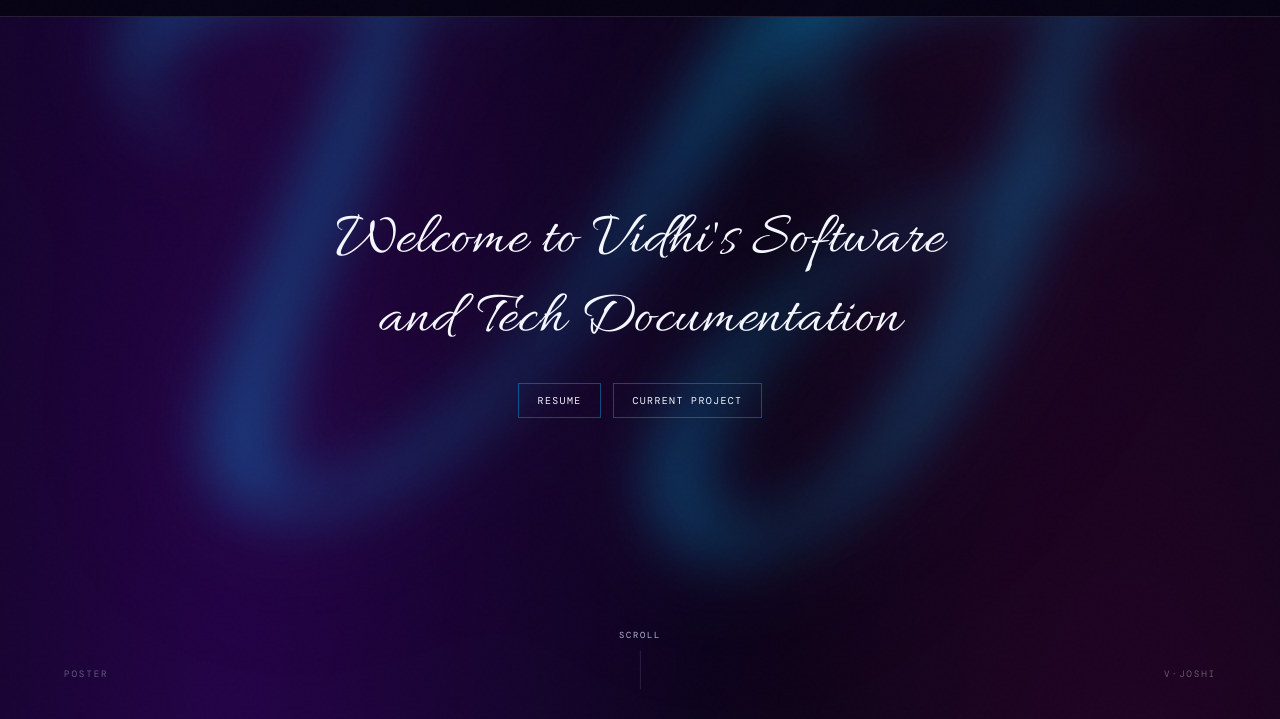
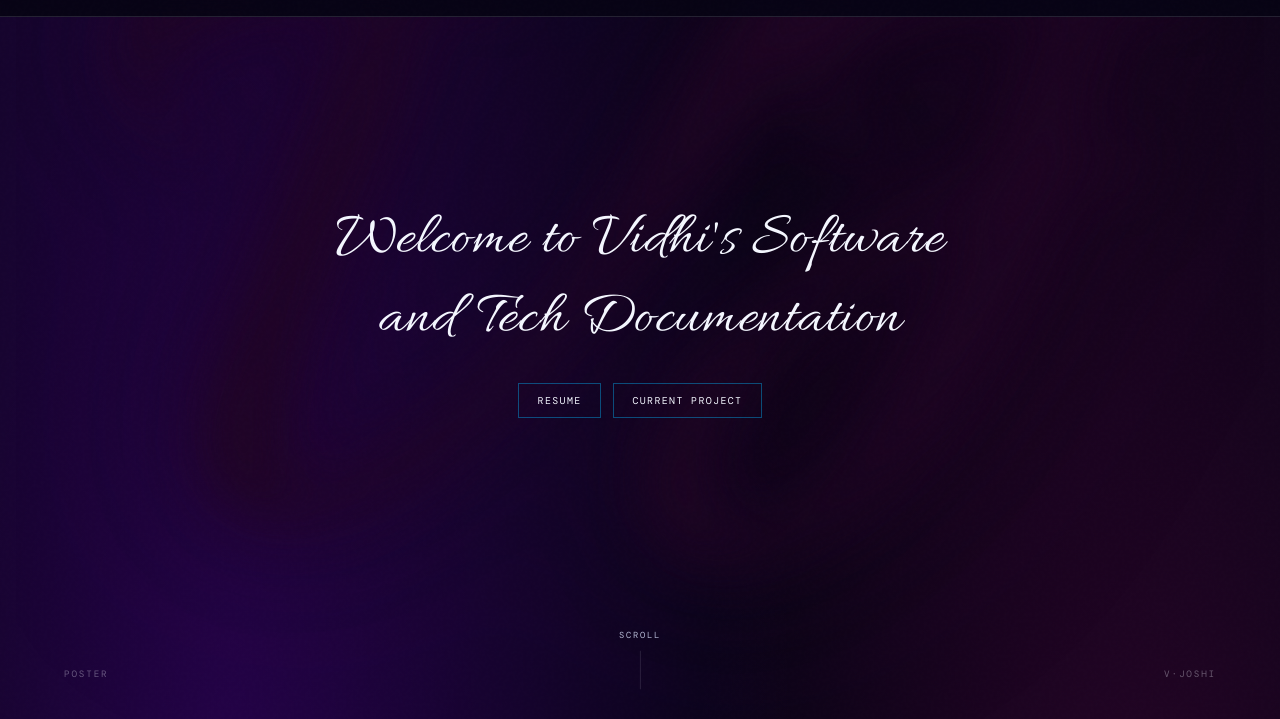
Before and after one commit to Vid-j/portfolio, a website built with Vite: page dev.html in a window 1280 px wide. Shown: the part 81-800 px from the top of the page. Built offline with nearby package versions, Linux system fonts and the light colour scheme; some packages are replaced by stand-ins of ours; a web font is replaced by a local one.

Commit message:
changes to VJ

```diff
--- a/src/styles/sketchbook.css
+++ b/src/styles/sketchbook.css
@@ -204,7 +204,7 @@ body {
   font-weight: 400;
   line-height: 1;
   letter-spacing: -0.04em;
-  color: rgba(0, 184, 255, 0.28);
+  color: #200524;
   pointer-events: none;
   user-select: none;
   transform: translateY(-15px);
@@ -212,8 +212,8 @@ body {
   padding-right: 0.08em;
   filter:
     blur(28px)
-    drop-shadow(0 0 40px rgba(0, 184, 255, 0.55))
-    drop-shadow(0 0 90px rgba(214, 0, 141, 0.35));
+    drop-shadow(0 0 40px rgba(32, 5, 36, 0.85))
+    drop-shadow(0 0 90px rgba(32, 5, 36, 0.55));
 }
 
 .hero__intro {
```
